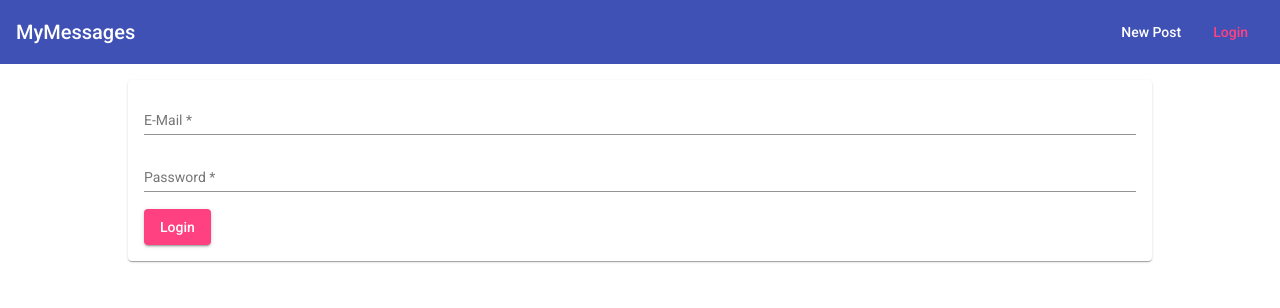
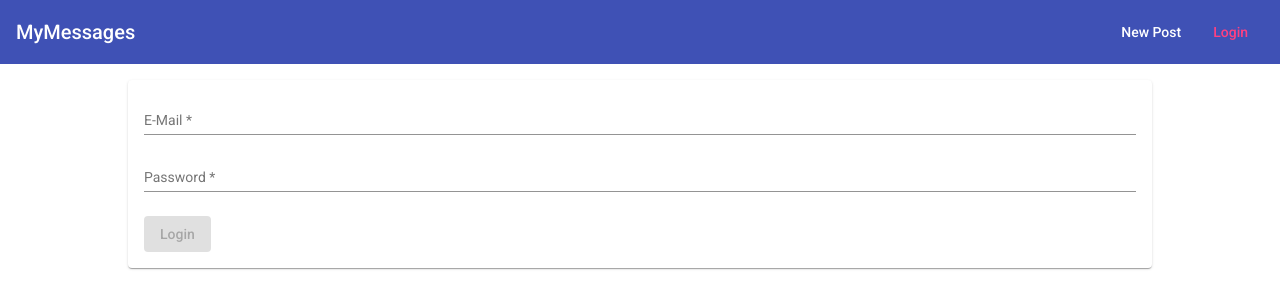
Before and after one commit to Ibrahim-Mowafy/MEAN-Stack-App, an Angular app: page /login in a window 1280 px wide. Shown: the top 308 px of the page. Built offline with nearby package versions, Linux system fonts and the light colour scheme.

Commit message:
adding styling to login button

```diff
--- a/src/app/auth/login/login.component.html
+++ b/src/app/auth/login/login.component.html
@@ -31,6 +31,14 @@
         Please enter a valid password.
       </mat-error>
     </mat-form-field>
-    <button mat-raised-button color="accent" type="submit">Login</button>
+    <button
+      mat-raised-button
+      color="accent"
+      type="submit"
+      style="margin-top: 7px"
+      [disabled]="loginForm.invalid"
+    >
+      Login
+    </button>
   </form>
 </mat-card>
```
